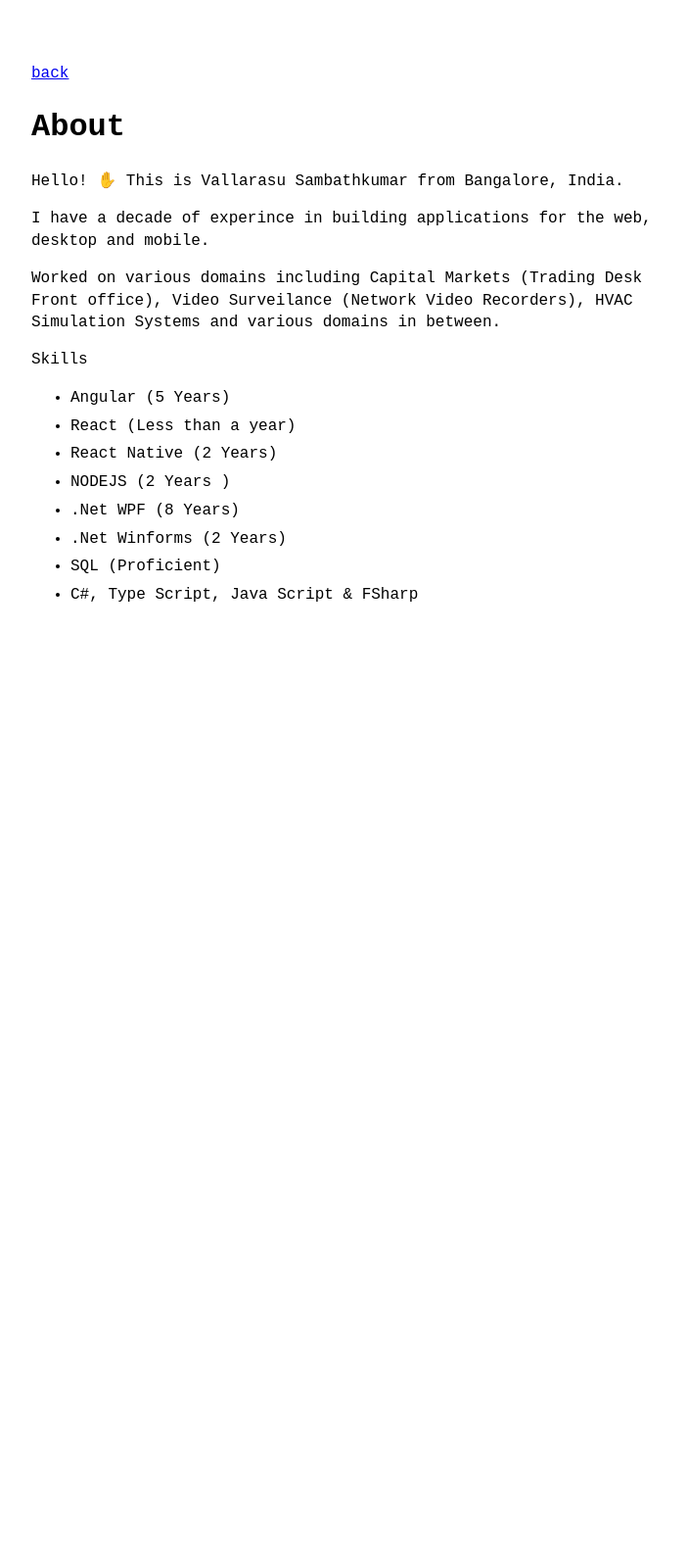
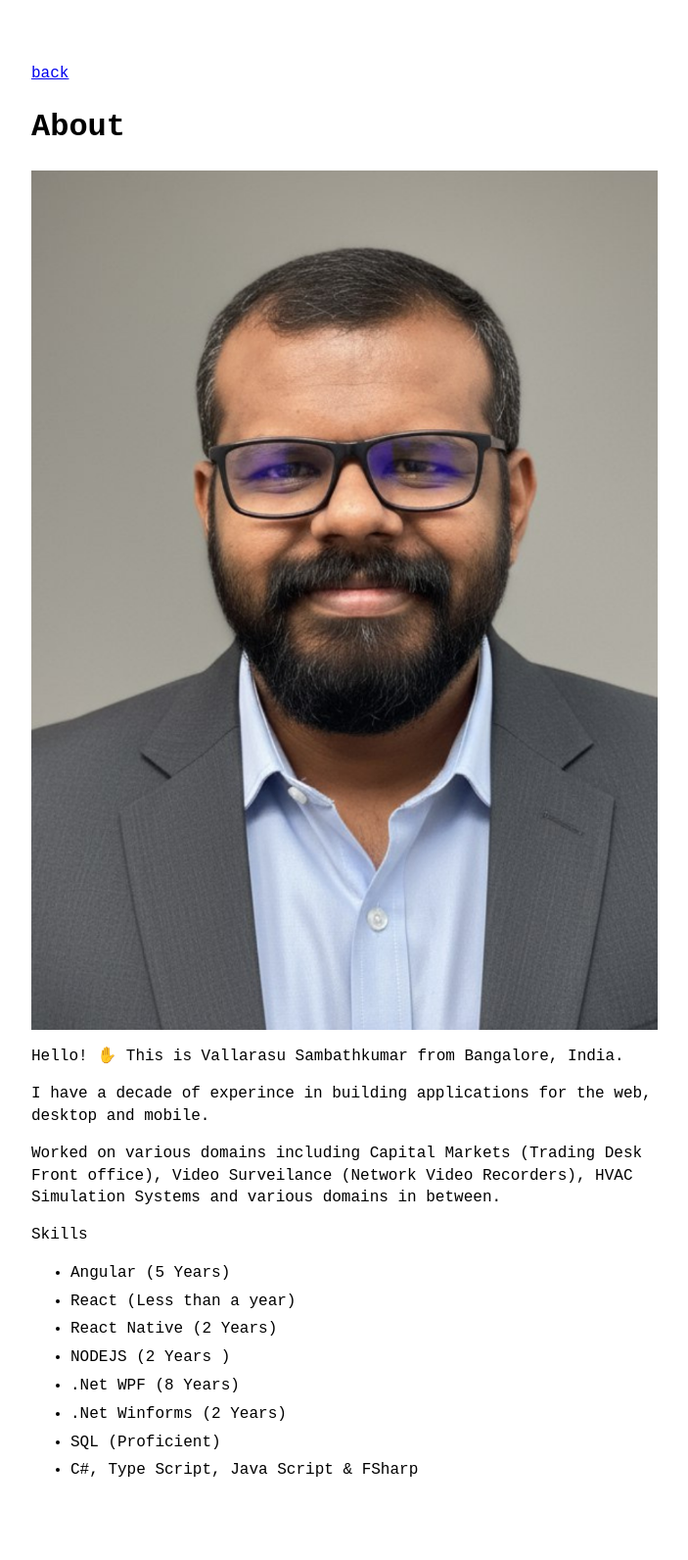
Before and after one commit to VallarasuS/Vallarasu.in, a Jekyll site: the page built from docs/about.md, in a window 1280 px wide. Shown: the whole page at 98% size, without its empty margins (288-991 px from the left). Built offline with Jekyll 4.4.1, drawn with Linux system fonts in a browser that asks for light colours; before the commit the page ends 900 px from its top, so only the background shows below that.

Commit message:
Updated About

```diff
--- a/docs/about.md
+++ b/docs/about.md
@@ -2,6 +2,8 @@
 layout: page
 title: About
 ---
+
+![Vallarasu Profile Picture](https://raw.githubusercontent.com/VallarasuS/Vallarasu.in/master/docs/_screenshots/dp-vallarasu.png)
 
 Hello! ✋ This is Vallarasu Sambathkumar from Bangalore, India.
 
```
Also changed, not shown: docs/_screenshots/dp-vallarasu.png (added).
